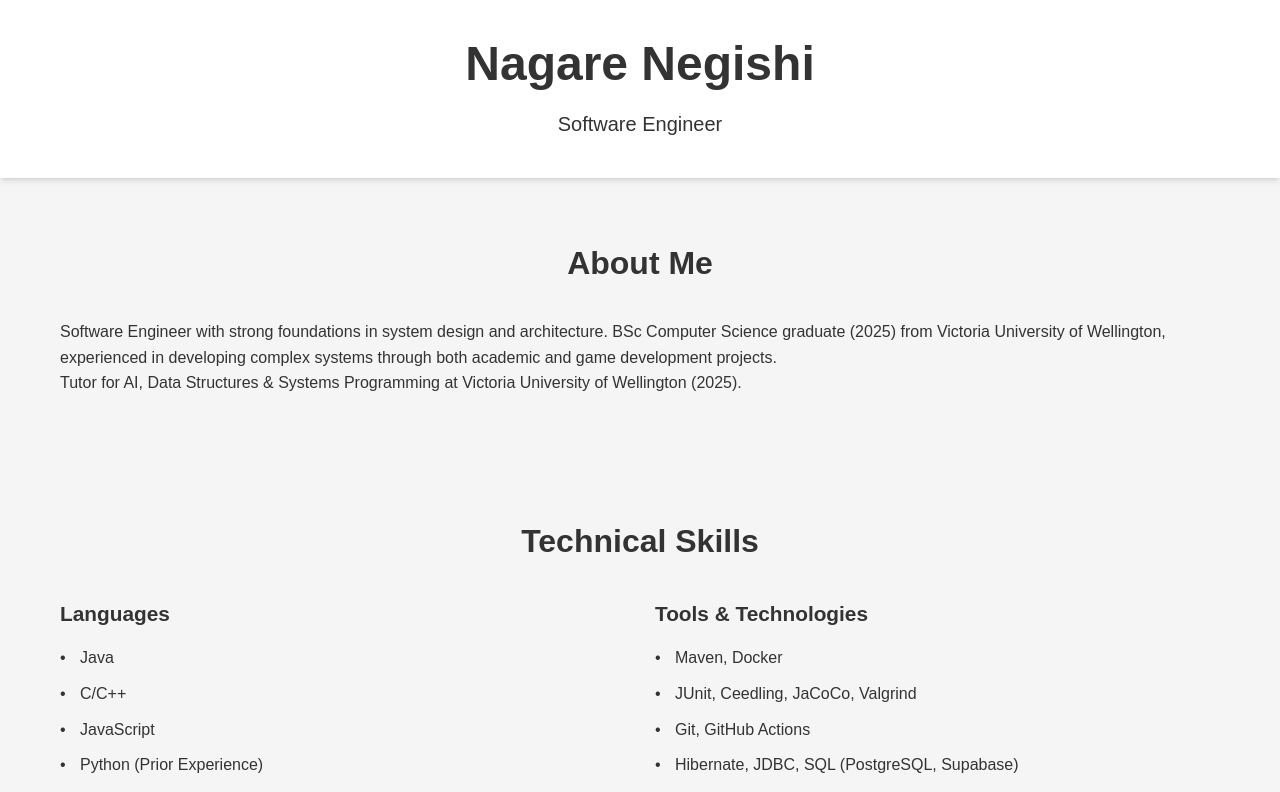
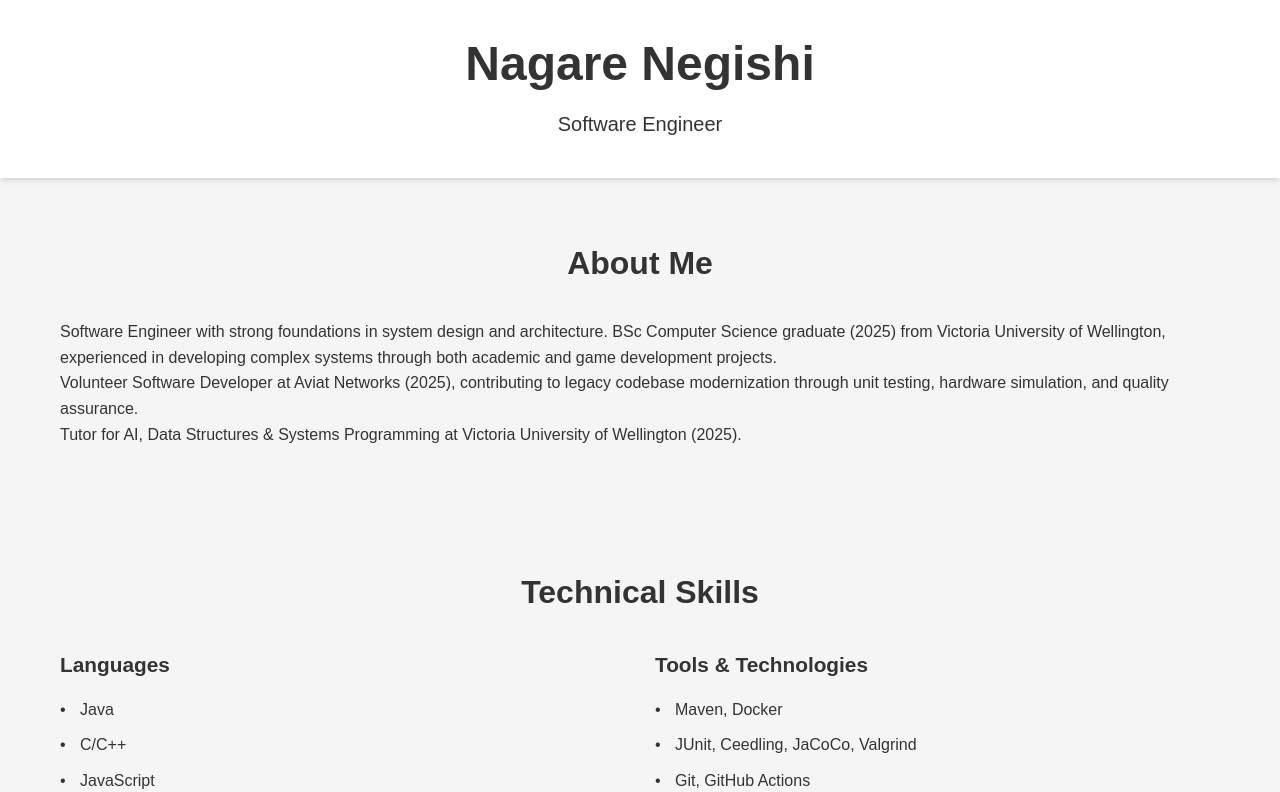
Before and after one commit to NagareNegishi/NagareNegishi.github.io, a React (Vite) app: page / in a window 1280 px wide. Shown: the top 792 px of the page. Built offline with nearby package versions, Linux system fonts and the light colour scheme.

Commit message:
added Aviat Networks #8

```diff
--- a/src/data/personalInfo.js
+++ b/src/data/personalInfo.js
@@ -5,6 +5,7 @@ export const personalInfo = {
 	location: "Wellington, New Zealand",
 	about: [
 		"Software Engineer with strong foundations in system design and architecture. BSc Computer Science graduate (2025) from Victoria University of Wellington, experienced in developing complex systems through both academic and game development projects.",
+		"Volunteer Software Developer at Aviat Networks (2025), contributing to legacy codebase modernization through unit testing, hardware simulation, and quality assurance.",
 		"Tutor for AI, Data Structures & Systems Programming at Victoria University of Wellington (2025)."
 	]
 };
```
